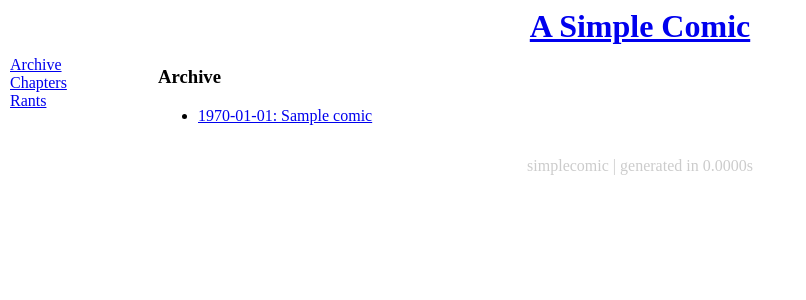
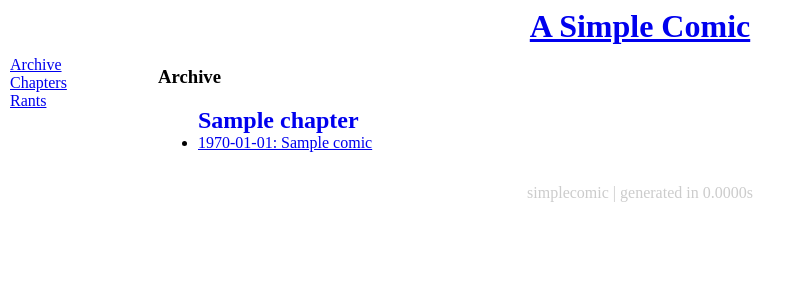
Before and after one commit to kemayo/simplecomic, a PHP site: page /archive in a window 1280 px wide. Shown: the top 300 px of the page, without its empty margins (0-806 px from the left). Run offline with PHP 8.4, Linux system fonts and the light colour scheme; tables that the repository leaves empty hold one stand-in row (values such as "Sample post").

Commit message:
Change archive slightly

```diff
--- a/index.php
+++ b/index.php
@@ -86,7 +86,7 @@ switch($request[0]) {
         break;
     case 'archive':
         // full strip listing
-        $comics = $db->fetch("SELECT * FROM comics ORDER BY pub_date DESC");
+        $comics = $db->fetch("SELECT c.*, ch.title AS chapter_title, ch.slug AS chapter_slug FROM comics c LEFT JOIN chapters ch ON c.chapterid = ch.chapterid ORDER BY c.pub_date DESC");
         template('archive', array('comics' => $comics));
         break;
     case 'chapters':
--- a/template/default/archive.php
+++ b/template/default/archive.php
@@ -6,12 +6,21 @@ available variables:
  $comics: array of comics
 */
 template('archive_head');
+$current_chapter = -1;
 ?>
 <div class="archive">
     <h3>Archive</h3>
     <ul>
-        <?php foreach($comics as $comic) { ?>
-        <li>
+        <?php
+        foreach($comics as $comic) {
+            if($comic['chapterid'] && $comic['chapterid'] != $current_chapter) {
+                $current_chapter = $comic['chapterid'];
+                ?><li class="chapter">
+                    <a href="<?php echo url('chapter/'.$comic['chapter_slug']); ?>"><?=$comic['chapter_title']?></a>
+                </li><?php
+            }
+        ?>
+        <li class="comic">
             <a href="<?php echo url('comic/'.$comic['comicid']); ?>">
                 <?php echo date('Y-m-d', $comic['pub_date']); ?>:
                 <?php echo $comic['title']; ?>
--- a/template/default/style.css
+++ b/template/default/style.css
@@ -64,6 +64,15 @@ div.recently ul {
     list-style:none;
 }
 
+div.archive li.chapter {
+    list-style:none;
+    font-weight:bold;
+    font-size:18pt;
+}
+div.archive li.chapter a {
+    text-decoration:none;
+}
+
 pre.debug {
     background:#ccc;
     border:1px solid black;
```
